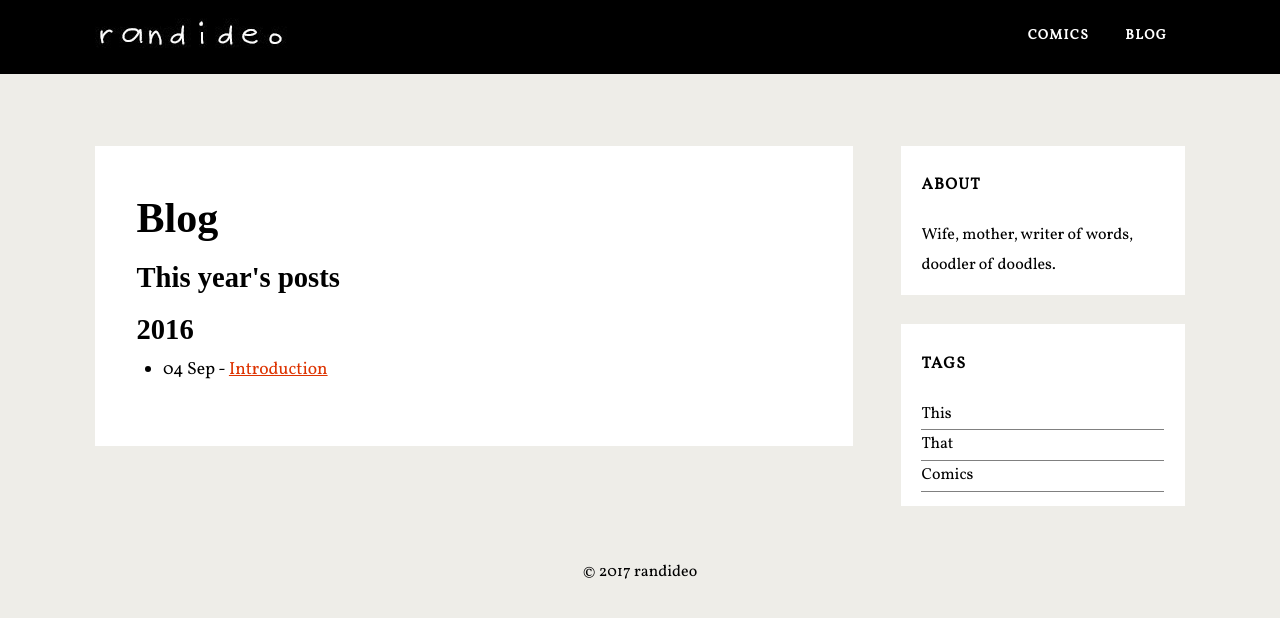
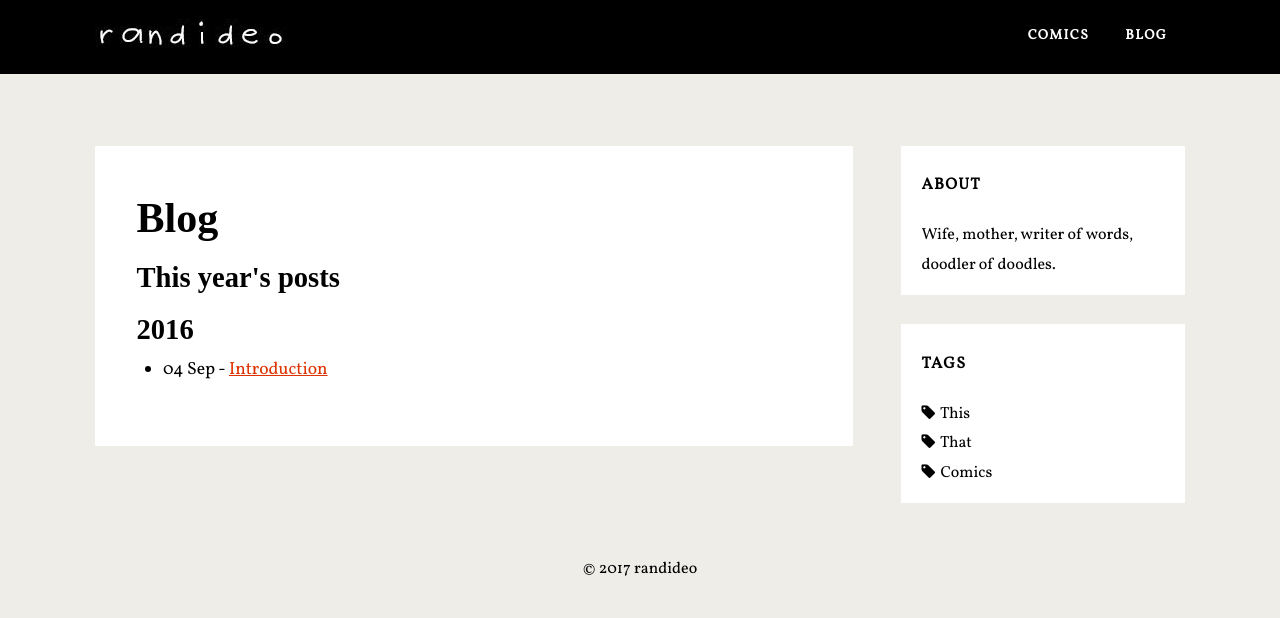
Before and after one commit to randideo/randideo.github.io, a Jekyll site: the page built from blog.html, in a window 1280 px wide. Shown: the top 618 px of the page. Built offline with Jekyll 4.4.1, drawn with Linux system fonts in a browser that asks for light colours; nearby versions of some CDN libraries; some web fonts are replaced; comment, search, counter and statistics services are not loaded.

Commit message:
Update sidebar.html

```diff
--- a/_includes/sidebar.html
+++ b/_includes/sidebar.html
@@ -12,7 +12,7 @@ Wife, mother, writer of words, doodler of doodles.
 <h2 class='title'>Tags</h2>
 <div class='widget-content list-label-widget-content'>
    {% for category in site.tags %}
-  <li style="list-style: none; border-bottom: 1px solid gray;" ><a dir="ltr" style="text-decoration: none;" href="/tags/#{{ label | first }}">{{ category | first }}</a></li>
+  <li style="list-style: none;"><a dir="ltr" style="text-decoration: none;" href="/tags/#{{ label | first }}"><i class="fa fa-tag" style="padding-right: 2px;" aria-hidden="true"></i> {{ category | first }}</a></li>
 {% endfor %}
 </div>
 </div>
```
